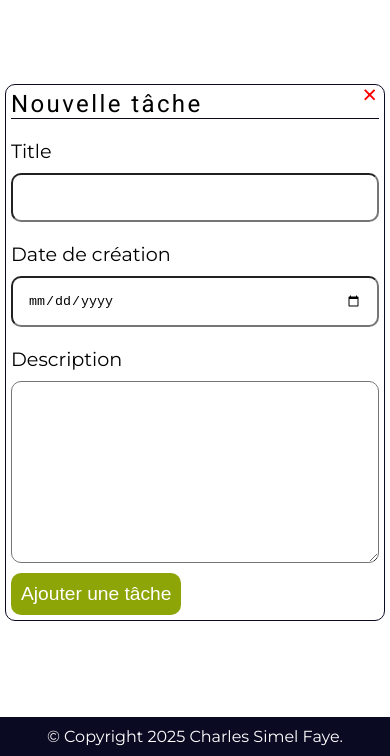
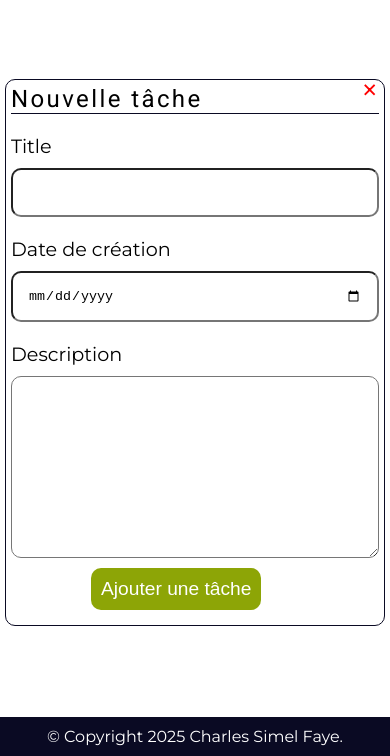
Before and after one commit to CharlesFaye/Todo-app, a plain HTML site: page index.html in a window 390 px wide. Both pictures are taken after a click on the button "Ajouter une nouvelle tâche". Shown: the part 88-844 px from the top of the page. Drawn offline with Linux system fonts and the light colour scheme.

Commit message:
Ajout des modifications sur le fichier style.css

```diff
--- a/style.css
+++ b/style.css
@@ -233,7 +233,7 @@ footer p {
     }
 
     .form-add-task-btn {
-        margin: 10px auto 0;
+        margin: 10px 80px;
         padding: var(--padding);
     }
 
```
